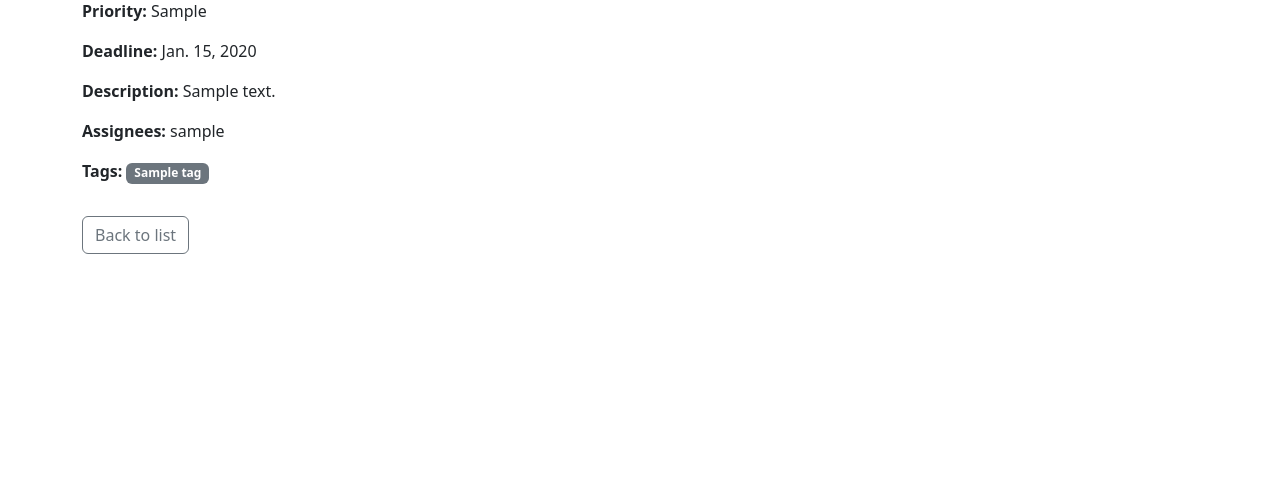
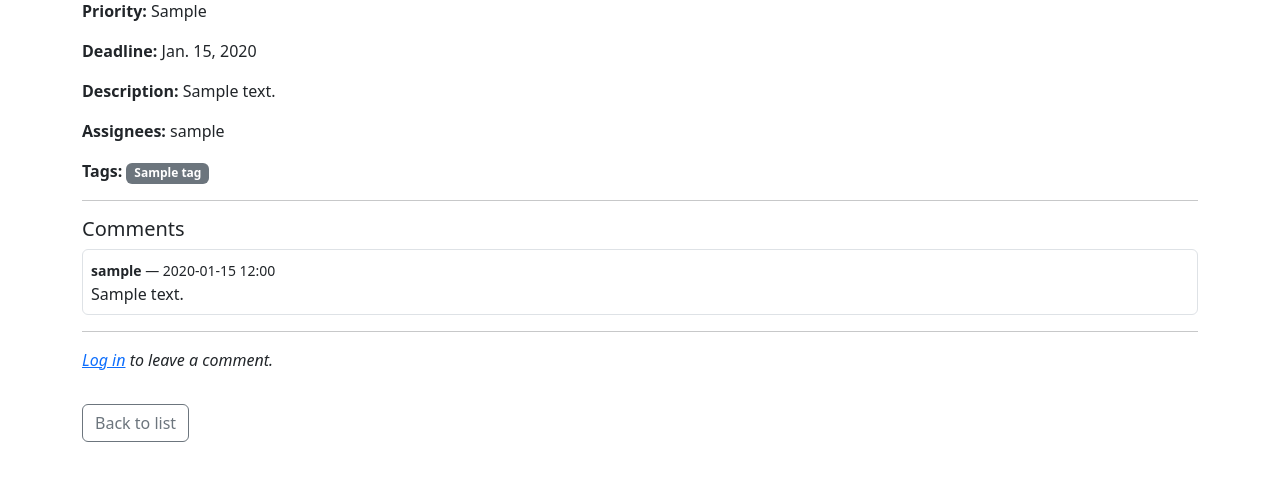
Before and after one commit to d-stegantsev/py-task-manager, a Django app: page /1/ in a window 1280 px wide. Shown: the part 207-688 px from the top of the page. Run offline with Django 5.2, Linux system fonts and the light colour scheme; tables that the repository leaves empty hold one stand-in row (values such as "Sample post").

Commit message:
add comments to detail task view

```diff
--- a/config/settings.py
+++ b/config/settings.py
@@ -129,5 +129,6 @@ CRISPY_TEMPLATE_PACK = "bootstrap5"
 
 AUTH_USER_MODEL = "manager.Worker"
 
-LOGIN_REDIRECT_URL = "/"
-LOGOUT_REDIRECT_URL = "/"
+LOGIN_URL = "login"
+LOGIN_REDIRECT_URL = "manager:task-list"
+LOGOUT_REDIRECT_URL = "manager:task-list"
--- /dev/null
+++ b/manager/forms.py
@@ -0,0 +1,15 @@
+from django import forms
+from manager.models import Comment
+
+
+class CommentForm(forms.ModelForm):
+    class Meta:
+        model = Comment
+        fields = ["content"]
+        widgets = {
+            "content": forms.Textarea(attrs={
+                "class": "form-control",
+                "rows": 3,
+                "placeholder": "Write a comment..."
+            })
+        }
--- a/manager/views.py
+++ b/manager/views.py
@@ -1,7 +1,9 @@
-from django.shortcuts import render
+from django.urls import reverse
+from django.views.generic import ListView, DetailView
+from django.views.generic.edit import FormMixin
 
-from django.views.generic import ListView, DetailView
-from manager.models import Task
+from manager.forms import CommentForm
+from manager.models import Task, Comment
 
 
 class TaskListView(ListView):
@@ -23,7 +25,29 @@ class TaskListView(ListView):
         return context
 
 
-class TaskDetailView(DetailView):
+class TaskDetailView(FormMixin, DetailView):
     model = Task
     template_name = "manager/task_detail.html"
     context_object_name = "task"
+    form_class = CommentForm
+
+    def get_success_url(self):
+        return reverse("manager:task-detail", kwargs={"pk": self.object.pk})
+
+    def get_context_data(self, **kwargs):
+        context = super().get_context_data(**kwargs)
+        context["form"] = self.get_form()
+        context["comments"] = Comment.objects.filter(task=self.object).select_related("created_by").order_by("-created_time")
+        return context
+
+    def post(self, request, *args, **kwargs):
+        self.object = self.get_object()
+        form = self.get_form()
+        if form.is_valid():
+            comment = form.save(commit=False)
+            comment.task = self.object
+            comment.created_by = self.request.user
+            comment.save()
+            return super().form_valid(form)
+        else:
+            return self.form_invalid(form)
--- a/templates/manager/task_detail.html
+++ b/templates/manager/task_detail.html
@@ -25,5 +25,31 @@
     {% endfor %}
   </p>
 
+  <hr>
+
+  <h5>Comments</h5>
+  {% for comment in comments %}
+    <div class="mb-2 p-2 border rounded">
+      <small><strong>{{ comment.created_by.username }}</strong> — {{ comment.created_time|date:"Y-m-d H:i" }}</small>
+      <p class="mb-0">{{ comment.content }}</p>
+    </div>
+  {% empty %}
+    <p>No comments yet.</p>
+  {% endfor %}
+
+  {% if user.is_authenticated %}
+    <hr>
+    <h5>Add a comment</h5>
+    <form method="post">
+      {% csrf_token %}
+      {{ form.as_p }}
+      <button type="submit" class="btn btn-primary">Submit</button>
+    </form>
+  {% else %}
+    <hr>
+    <p><em><a href="{% url 'login' %}?next={{ request.path }}">Log in</a> to leave a comment.</em></p>
+  {% endif %}
+
+
   <a href="{% url 'manager:task-list' %}" class="btn btn-outline-secondary mt-3">Back to list</a>
 {% endblock %}
```
